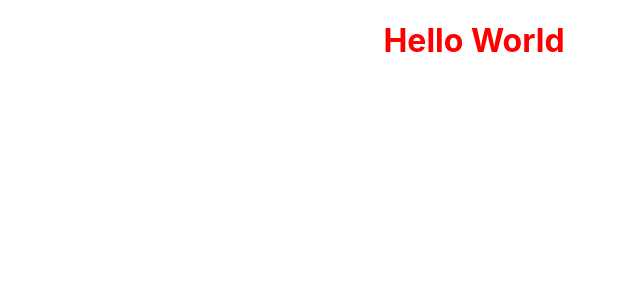
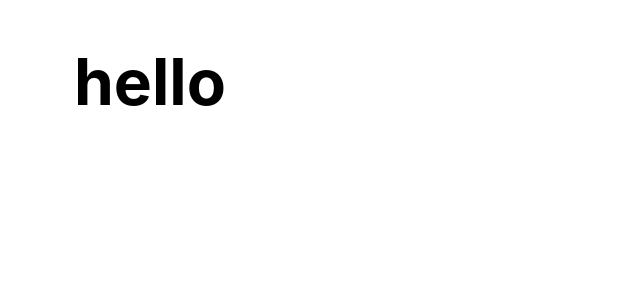
Before and after one commit to Chen-Stefan/Typereact, a React (Create React App) app: page / in a window 1280 px wide. Shown: the top 300 px of the page, without its empty margins (166-806 px from the left). Built offline with nearby package versions, Linux system fonts and the light colour scheme.

Commit message:
Use conventional props

```diff
--- a/src/App.tsx
+++ b/src/App.tsx
@@ -1,12 +1,17 @@
 import React from 'react';
-import logo from './logo.svg';
 import './App.css';
-import Header from './components/Header';
+
+// Conventional props
+function Header({title}: {title: string}) {
+  return(
+    <h1>{title}</h1>
+  )
+}
 
 function App() {
   return (
-    <div className="App">
-      <Header title='Hello World' color='red'/>
+    <div>
+      <Header title={'hello'}></Header>
     </div>
   );
 }
--- a/src/components/Header.tsx
+++ /dev/null
@@ -1,14 +0,0 @@
-export interface Props {
-  title: string
-  color?: string
-}
-
-const Header = (props: Props) => {
-  return (
-    <header>
-      <h1 style={{color: props.color ? props.color : 'blue'}}>{props.title}</h1>
-    </header>
-  )
-}
-
-export default Header
--- a/src/index.css
+++ b/src/index.css
@@ -1,5 +1,7 @@
 body {
-  margin: 0;
+  margin: auto;
+  max-width: 800px;
+  font-size: xx-large;
   font-family: -apple-system, BlinkMacSystemFont, 'Segoe UI', 'Roboto', 'Oxygen',
     'Ubuntu', 'Cantarell', 'Fira Sans', 'Droid Sans', 'Helvetica Neue',
     sans-serif;
```
